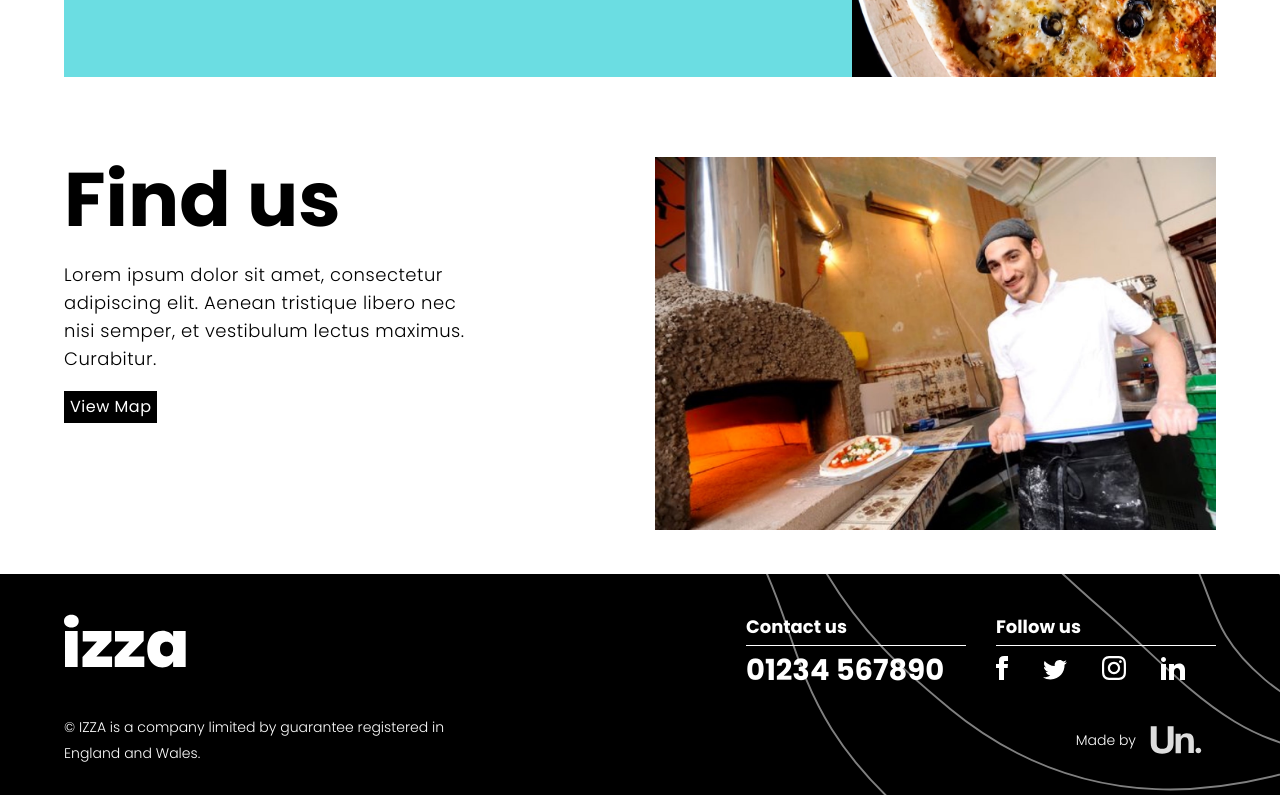
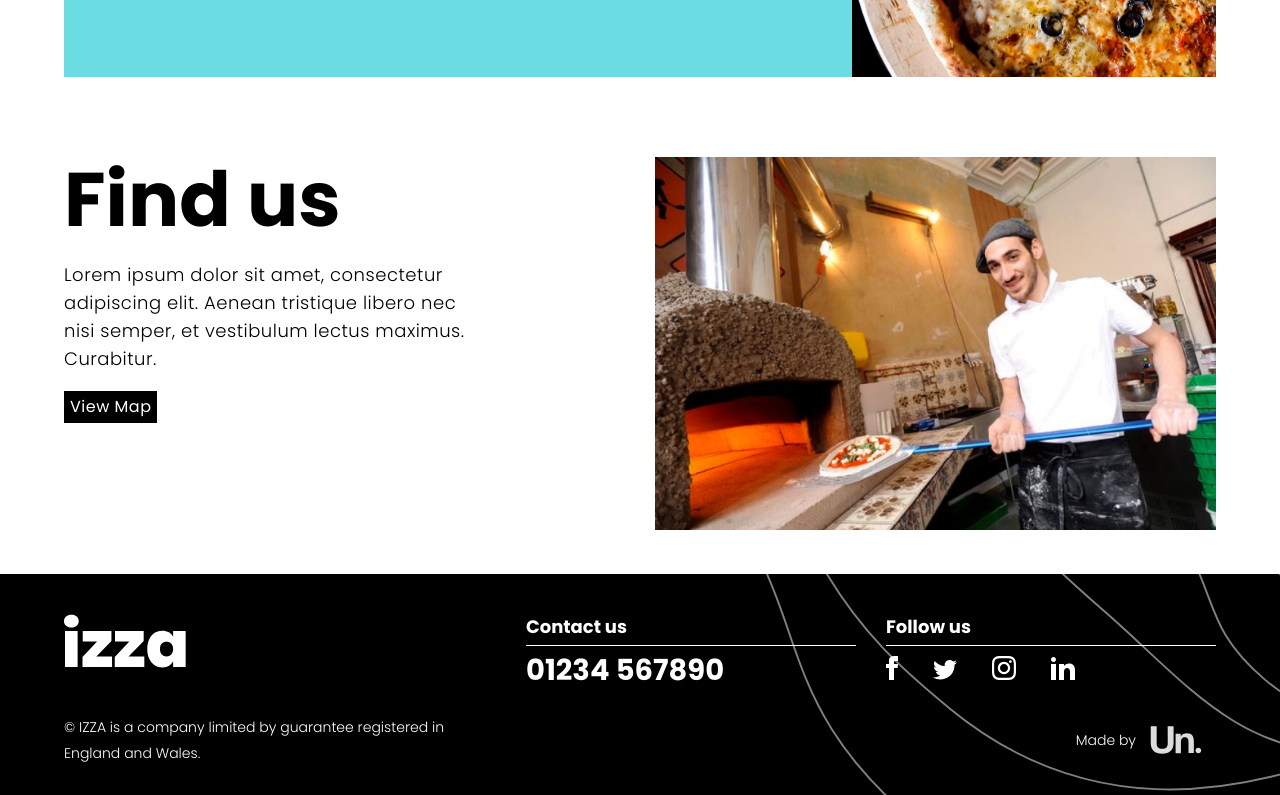
Before and after one commit to Shehzad-Abdulcadir/izza-pizza, a website with bundled scripts: page index.html in a window 1280 px wide. Shown: the part 2488-3283 px from the top of the page. Built offline with nearby package versions, Linux system fonts and the light colour scheme.

Commit message:
[Footer] - Footer desktop fixes

```diff
--- a/scss/layouts/_footer.scss
+++ b/scss/layouts/_footer.scss
@@ -50,6 +50,10 @@
         flex-grow: 1;
         max-width: 220px;
       }
+
+      @media screen and (min-width: $lg) {
+        max-width: 330px;
+      }
     }
 
     &__social {
@@ -57,6 +61,10 @@
         width: 50%;
         max-width: 220px;
         flex-grow: 1;
+      }
+
+      @media screen and (min-width: $lg) {
+        max-width: 330px;
       }
 
       &__icons {
```
